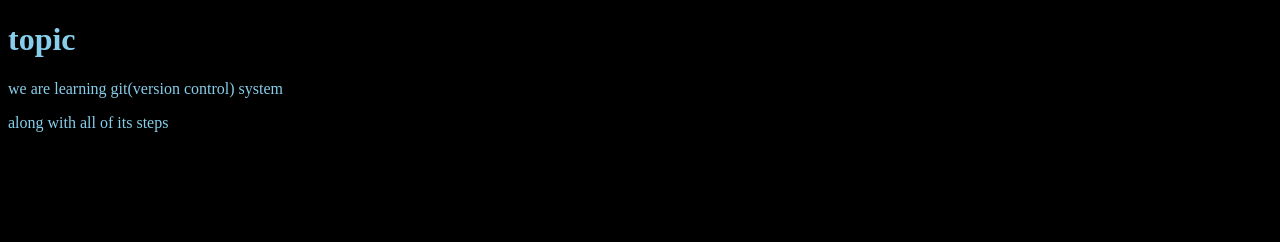
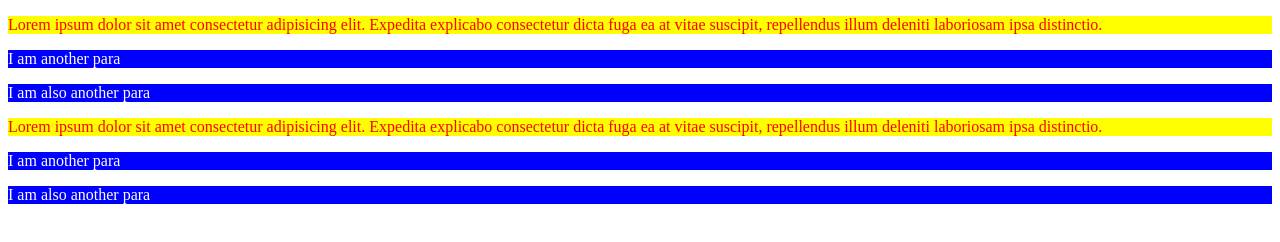
Before and after one commit to MinahilFatima14/another-way-of-git-publish, a plain HTML site: page index.html in a window 1280 px wide. Drawn offline with Linux system fonts and the light colour scheme.

Commit message:
Add files via upload

```diff
--- a/index.html
+++ b/index.html
@@ -1,14 +1,25 @@
 <!DOCTYPE html>
 <html lang="en">
+
 <head>
     <meta charset="UTF-8">
     <meta name="viewport" content="width=device-width, initial-scale=1.0">
-    <title>Git</title>
+    <title>Document</title>
     <link rel="stylesheet" href="style.css">
 </head>
+
 <body>
-    <h1>topic</h1>
-    <p>we are learning git(version control) system</p>
-    <p>along with all of its steps</p>
+    <div>
+        <p>Lorem ipsum dolor sit amet consectetur adipisicing elit. Expedita explicabo consectetur dicta fuga ea at
+            vitae suscipit, repellendus illum deleniti laboriosam ipsa distinctio.</p>
+        <p>I am another para</p>
+        <p>I am also another para</p>
+    </div>
+    <div>
+        <p>Lorem ipsum dolor sit amet consectetur adipisicing elit. Expedita explicabo consectetur dicta fuga ea at
+            vitae suscipit, repellendus illum deleniti laboriosam ipsa distinctio.</p>
+        <p>I am another para</p>
+        <p>I am also another para</p>
 </body>
+
 </html>
--- a/style.css
+++ b/style.css
@@ -1,5 +1,9 @@
-h1,p,body{
-    color: skyblue;
-    background-color: black;
+p {
+    background-color: blue;
+    color: white;
 }
+
+div p:first-child {
+    background-color: yellow;
+    color: red;
 }
```
